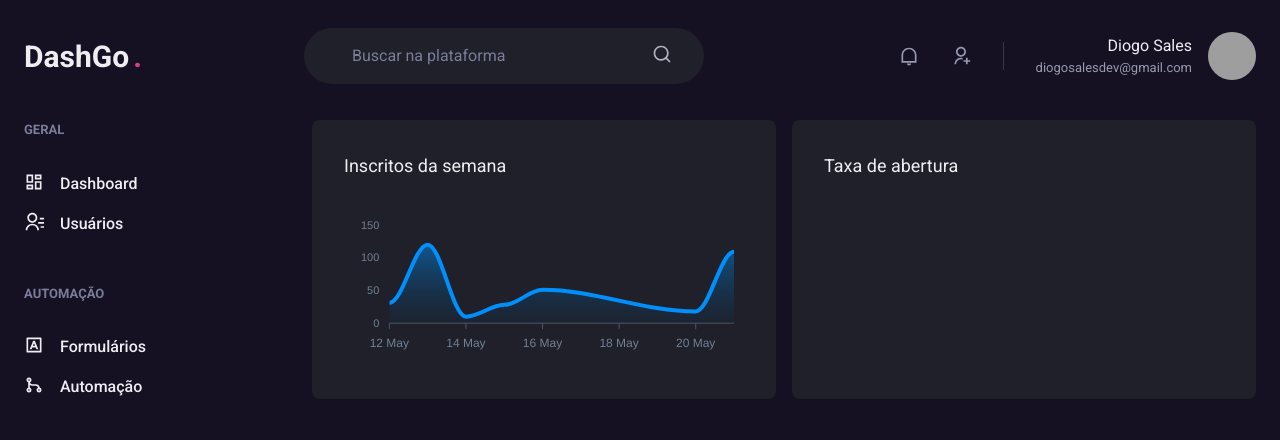
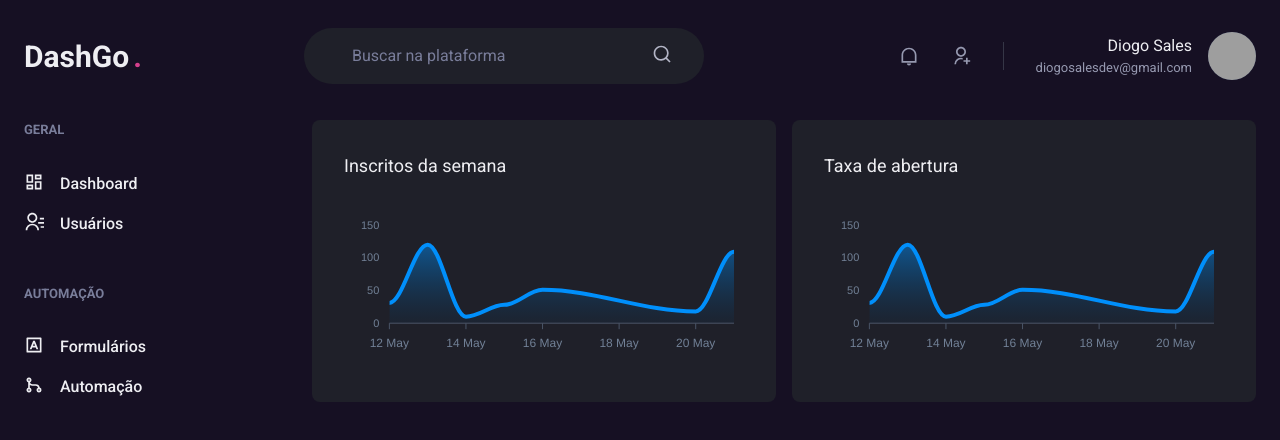
Before and after one commit to diogosalesdev/dashgo, a Next.js app: page /dashboard in a window 1280 px wide. Shown: the top 440 px of the page. Built offline with nearby package versions, Linux system fonts and the light colour scheme; grey boxes are pictures that could not be loaded.

Commit message:
Dashboard page finished

```diff
--- a/src/pages/dashboard.tsx
+++ b/src/pages/dashboard.tsx
@@ -90,6 +90,7 @@ export default function Dashboard() {
             borderRadius={8}
           >
             <Text fontSize='lg' mb='4'>Taxa de abertura</Text>
+            <Chart options={options} series={series} type='area' height={160} />
           </Box>
 
         </SimpleGrid>
```
